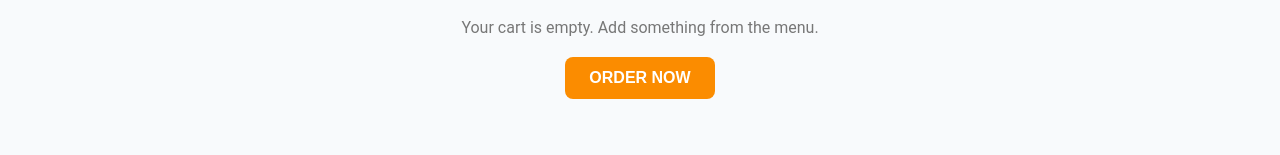
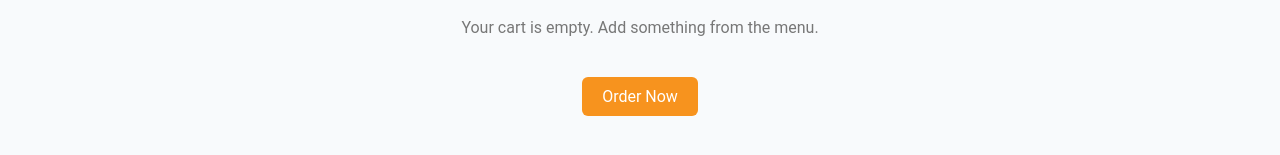
Before and after one commit to Vaibhava2424/Tasty-Kitchens, a React (Vite) app: page /cart in a window 1280 px wide. Shown: the part 419-574 px from the top of the page. Built offline with nearby package versions, Linux system fonts and the light colour scheme.

Commit message:
commit changes

```diff
--- a/src/components/Cart/index.css
+++ b/src/components/Cart/index.css
@@ -459,6 +459,7 @@
   border: none;
   border-radius: 6px;
   cursor: pointer;
+  text-decoration:none;
 }
 
 .go-home-button:hover {
--- a/src/components/Cart/index.jsx
+++ b/src/components/Cart/index.jsx
@@ -2,6 +2,7 @@ import React, { useState, useEffect } from 'react';
 import Header from '../Header';
 import Footer from '../Footer';
 import './index.css';
+import { Link, Navigate } from 'react-router-dom';
 
 function Cart() {
   const [cartItems, setCartItems] = useState(() => {
@@ -42,9 +43,8 @@ function Cart() {
     });
   };
 
-  const handleOrderNowClick = () => {
-    setOrderPlaced(false);
-  };
+
+
 
   // ✅ Handle placing order
   const handlePlaceOrder = () => {
@@ -68,9 +68,7 @@ function Cart() {
       <p className="empty-cart-text">
         Your cart is empty. Add something from the menu.
       </p>
-      <button type="button" className="order-now-button" onClick={handleOrderNowClick}>
-        Order Now
-      </button>
+      <Link className="go-home-button" to="/">Order Now</Link>
     </div>
   );
 
@@ -121,9 +119,7 @@ function Cart() {
       <h2>Payment Successful</h2>
       <p>Thank you for ordering</p>
       <p>Your payment is successfully completed.</p>
-      <button className="go-home-button" onClick={handleOrderNowClick}>
-        Go To Home Page
-      </button>
+      <Link className="go-home-button" to="/">Go To Home Page</Link>
     </div>
   );
 
```
